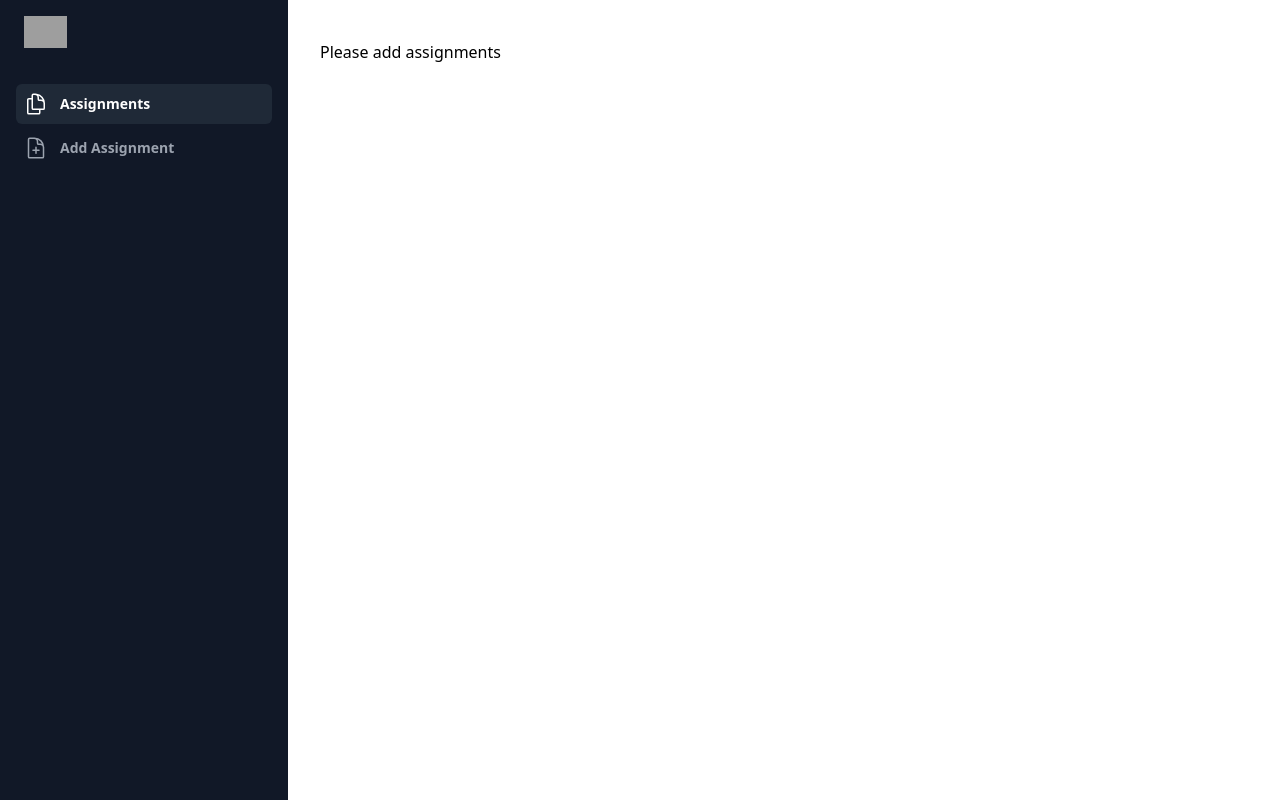
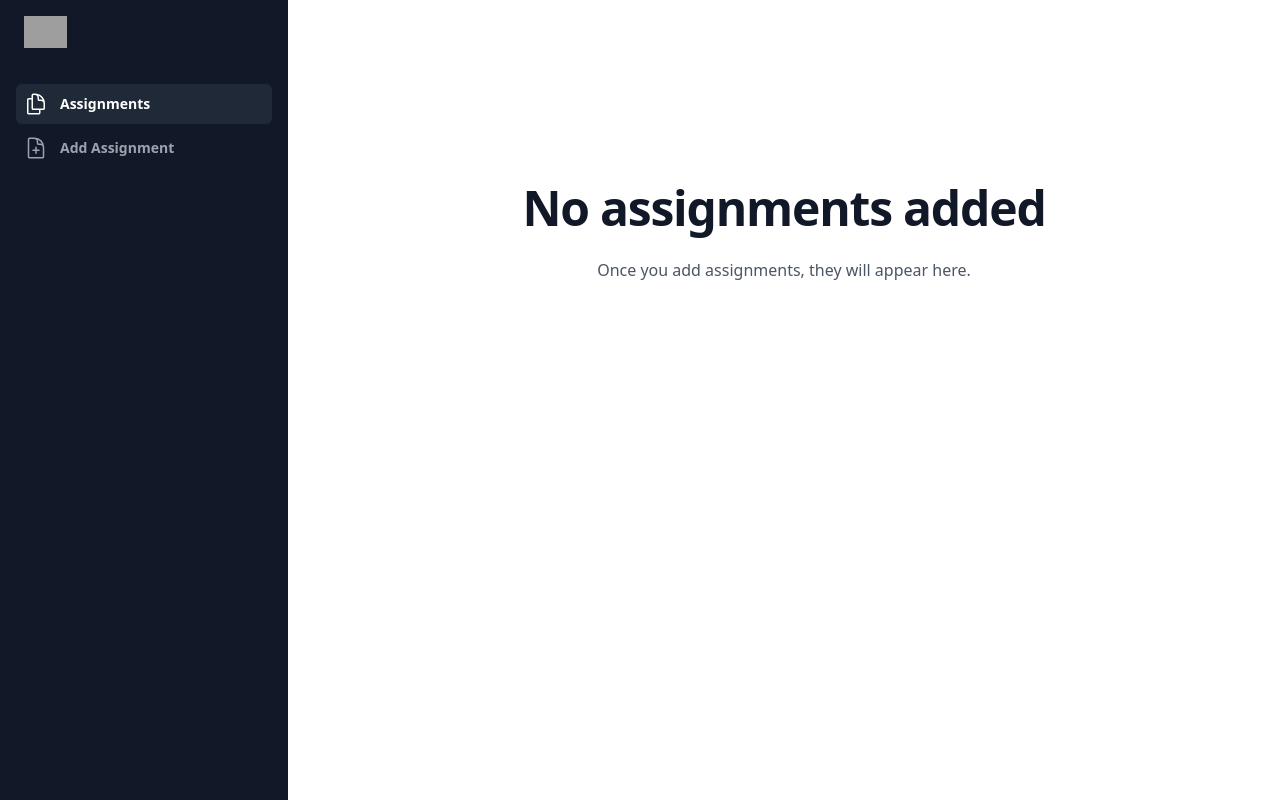
Before and after one commit to syed-razi/divvydo, a React (Vite) app: page / in a window 1280 px wide. Both pictures are taken after a click on the link "Assignments". Built offline with nearby package versions, Linux system fonts and the light colour scheme; grey boxes are pictures that could not be loaded.

Commit message:
added NoAssignmentsFound component

```diff
--- a/src/Assignments.tsx
+++ b/src/Assignments.tsx
@@ -3,6 +3,7 @@
 import { Fragment, useState } from "react";
 import { Menu, Transition } from "@headlessui/react";
 import { EllipsisVerticalIcon } from "@heroicons/react/20/solid";
+import NoAssignmentsFound from "./NoAssignmentsFound";
 
 function classNames(...classes: string[]) {
   return classes.filter(Boolean).join(" ");
@@ -177,7 +178,7 @@
           </ul>
         </>
       ) : (
-        "Please add assignments"
+        <NoAssignmentsFound />
       )}
     </div>
   );
--- /dev/null
+++ b/src/NoAssignmentsFound.tsx
@@ -0,0 +1,16 @@
+export default function NoAssignmentsFound() {
+  return (
+    <>
+      <main className="grid min-h-full place-items-center bg-white px-6 py-24 sm:py-32 lg:px-8">
+        <div className="text-center">
+          <h1 className="mt-4 text-3xl font-bold tracking-tight text-gray-900 sm:text-5xl">
+            No assignments added
+          </h1>
+          <p className="mt-6 text-base leading-7 text-gray-600">
+            Once you add assignments, they will appear here.
+          </p>
+        </div>
+      </main>
+    </>
+  );
+}
```
